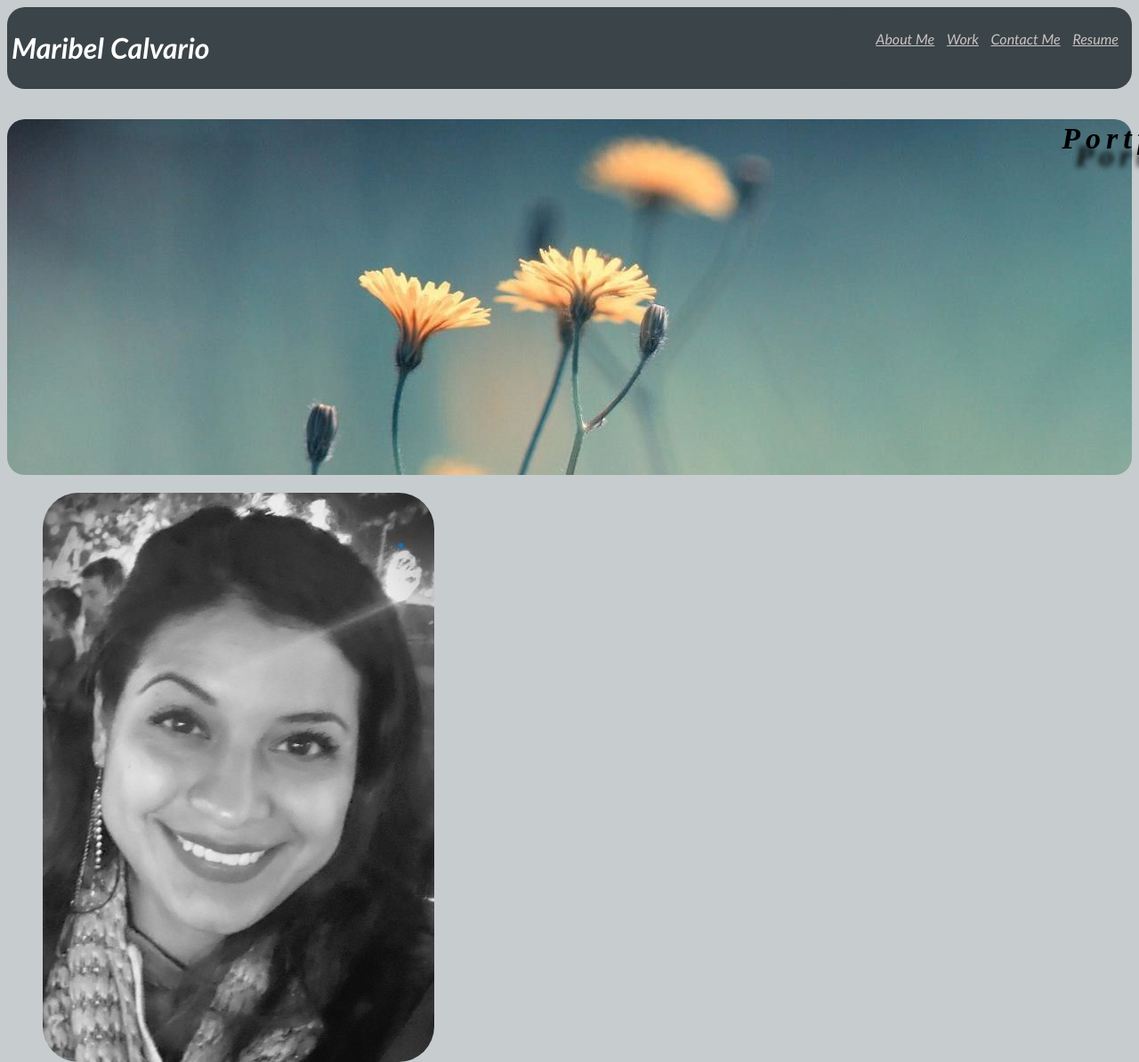
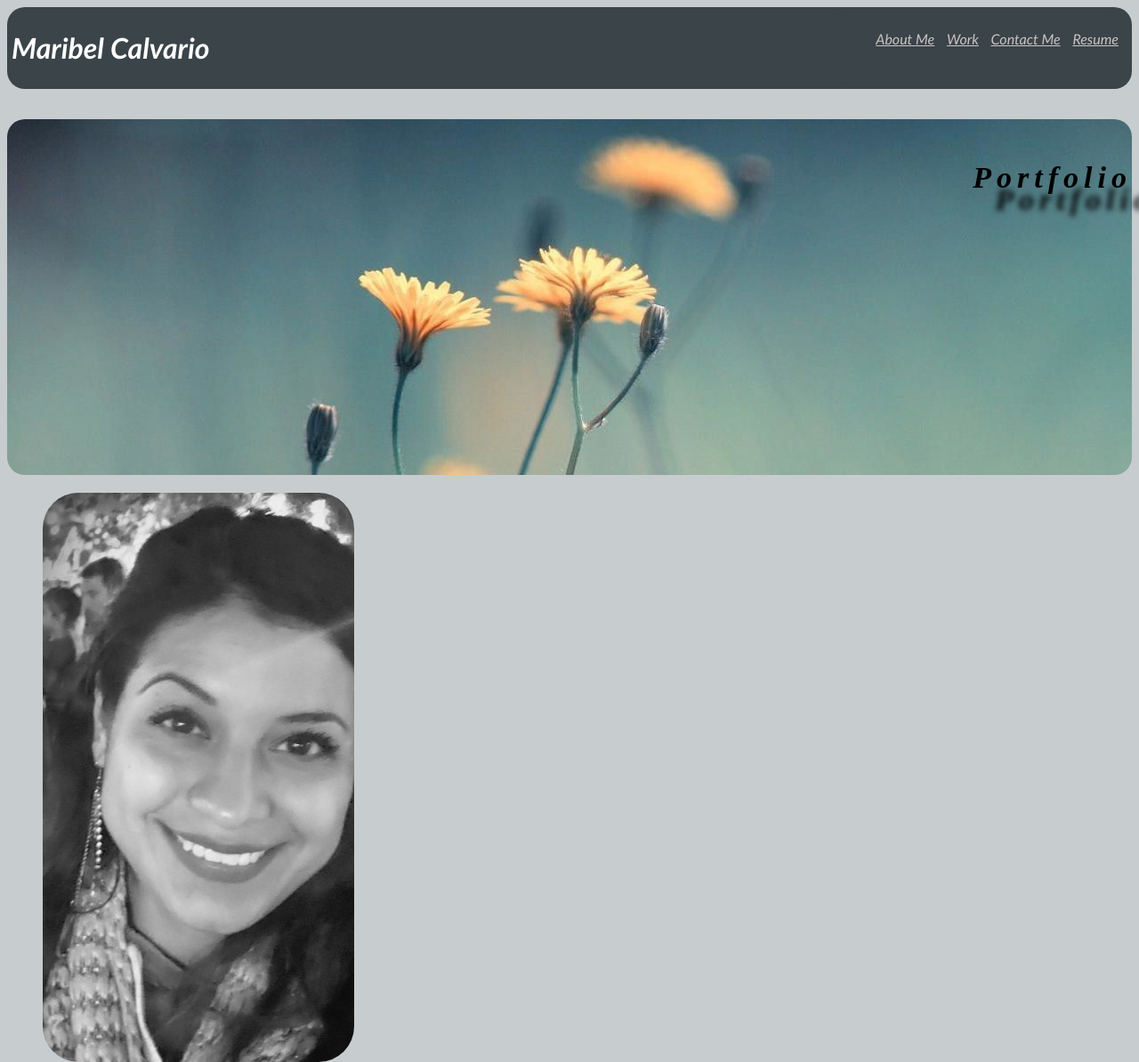
Before and after one commit to MCalvario/Professional-Portfolio, a plain HTML site: page index.html in a window 1280 px wide. Shown: the top 1194 px of the page at 89% size. Drawn offline with Linux system fonts and the light colour scheme.

Commit message:
added notes to CSS

```diff
--- a/Assets/Style.css/Week2.css
+++ b/Assets/Style.css/Week2.css
@@ -1,3 +1,4 @@
+/*This is the background effects for the whole page*/
 body {
     background-color:rgb(199, 204, 206);
 }
@@ -7,6 +8,7 @@ a {
     font-family: 'Trebuchet MS', 'Lucida Sans Unicode', 'Lucida Grande', 'Lucida Sans', Arial, sans-serif;
 
 }
+/*This is my header with link effects and colors*/
 a:hover { color: rgb(255, 0, 106); }
 .header {
     display: flex;
@@ -18,29 +20,31 @@ a:hover { color: rgb(255, 0, 106); }
     border-radius: 20px 20px 20px 20px;
     font-style: italic;
 }
-
+/*hero banner effects*/
 .hero {
     height: 400px;
     width: 100%;
     font-size: 40px;
-    line-height: 17.5;
+
     border-radius: 20px 20px 20px 20px;
     font-style: italic;
 }
-
+/*hero title positionion and font effects*/
 #HeroTitle { position:right;
-    text-align:right;
-    text-shadow: 15px 20px 6px;
+    text-align: right;
+    text-shadow: 25px 25px 6px;
     font-size: 34px;
     letter-spacing: 6px;
-
+    padding: 40px 0px;
+    line-height: 1.5;
 }
 
+/*This is my photo effects*/
 .aside {
 
     height: 600px;
     width: 9em;
-    font-size: 40px;
+    font-size: 30px;
     line-height: 1;
     border-radius: 40px 40px 40px 40px;
     font-style: italic;
@@ -48,6 +52,7 @@ a:hover { color: rgb(255, 0, 106); }
     text-align: left;
 }
 
+/*This is the font and effects for the About me title and paragraphs*/
 #AsideTitle { position: relative;
 text-align: center;
 text-shadow: 20px 15px 6px;
@@ -73,6 +78,7 @@ aside, aside, aside {
     word-wrap: break-word
 }
 
+/*This is my Work section font and effects*/
 #Work {position:relative;
     text-align: center;
     text-shadow: 20px 15px 6px;
@@ -91,6 +97,7 @@ aside, aside, aside {
     font-style: italic;
 }
 
+/*I used these images for my projects coming soon*/
 .placeholder {
     width: 10px;
     height: auto;
@@ -115,7 +122,7 @@ img {
 }
 
 
-/*footer*/
+/*This is the coding I used to achieve the look I wanted for my footer*/
 .footer {
     display: flex;
     justify-content: space-between;
--- a/index.html
+++ b/index.html
@@ -13,7 +13,7 @@
     <!--These are my navigation links that will jump to corresponding sections.  Resume coming soon-->
     <nav class="header ul li">
         <ul>
-            <a href="#About-me">About Me</a>
+            <a href="#About-Me">About Me</a>
             <a href="#Work">Work</a>
             <a href="#Contact-Me">Contact Me</a>
             <a href="#Resume">Resume</a>
@@ -28,6 +28,7 @@
         <p id="HeroTitle"><strong>Portfolio</strong></p>
     </div>
 <!--This is my picture-->
+
     <aside class="aside">
         <div class="aside" style="background-image: url('Assets/profile2.jpg')">
     </aside>
@@ -43,7 +44,7 @@
 
             <p id="Work"><Strong>Work</Strong></p>
 
-           <!--These are my previous works links-->
+           <!--These are my previous works links with placeholders for projects coming soon-->
 
         </div>
 
@@ -69,7 +70,7 @@
         </div>
     </aside>
 
-     <!--This is my footer-->
+     <!--This is my footer with all my contact me information-->
     <footer>
         <footer class="footer">
         <h1 id="Contact-Me">Contact Me</h1>
@@ -77,7 +78,7 @@
              <ul>
                 <a href="Phone">210-926-3461</a>
                 <a href="Email">Maribel_Calvario@yahoo.com</a>
-                <a href="github.com/MCalvario">GitHub</a>
+                <a href="https://github.com/dashboard">GitHub</a>
                 <a href="https://twitter.com/AbbaZabbasBFF">Twitter</a>
                 <a href="https://www.linkedin.com/in/maribel-calvario-b7a2b875/details/skills/?detailScreenTabIndex=0">linkedin</a>
             </ul>
```
